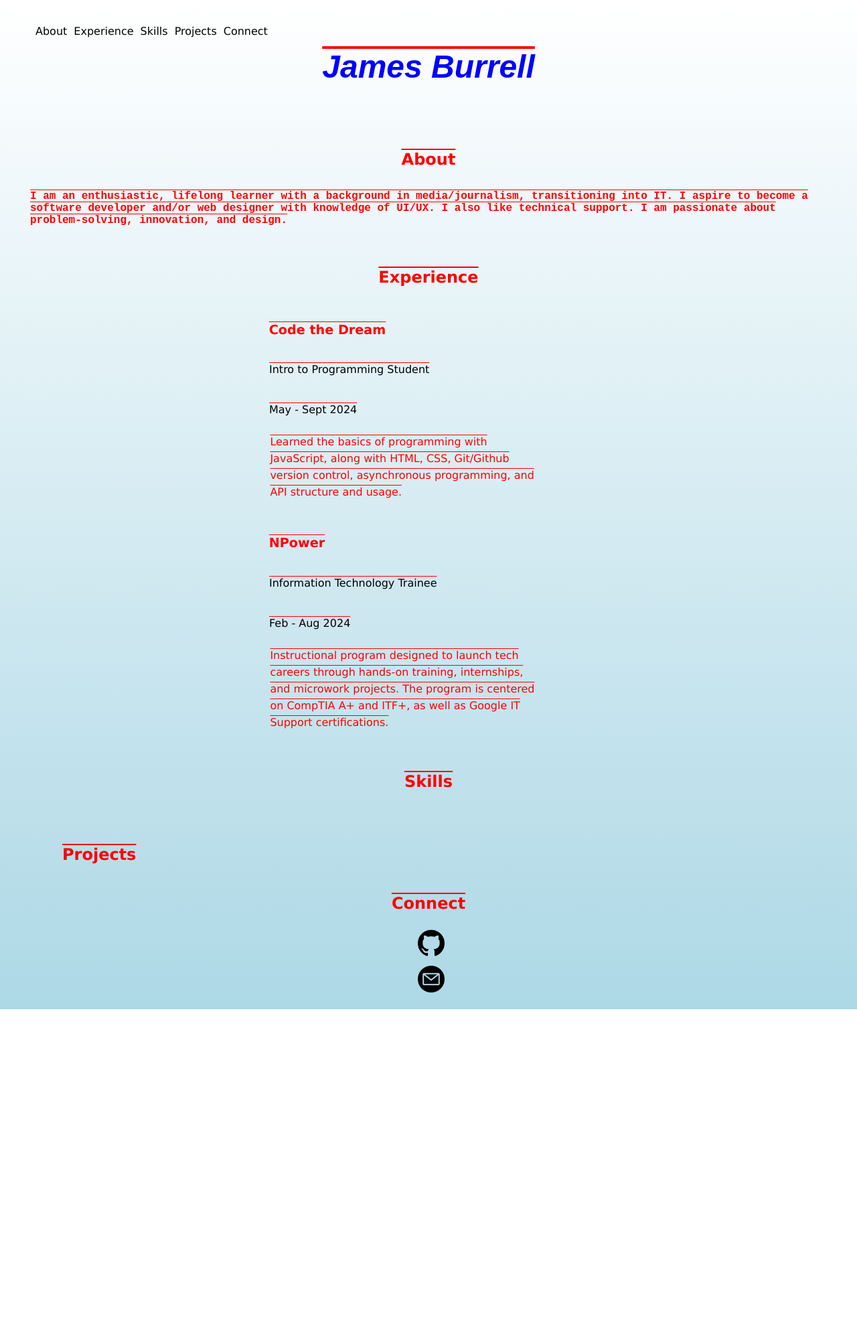
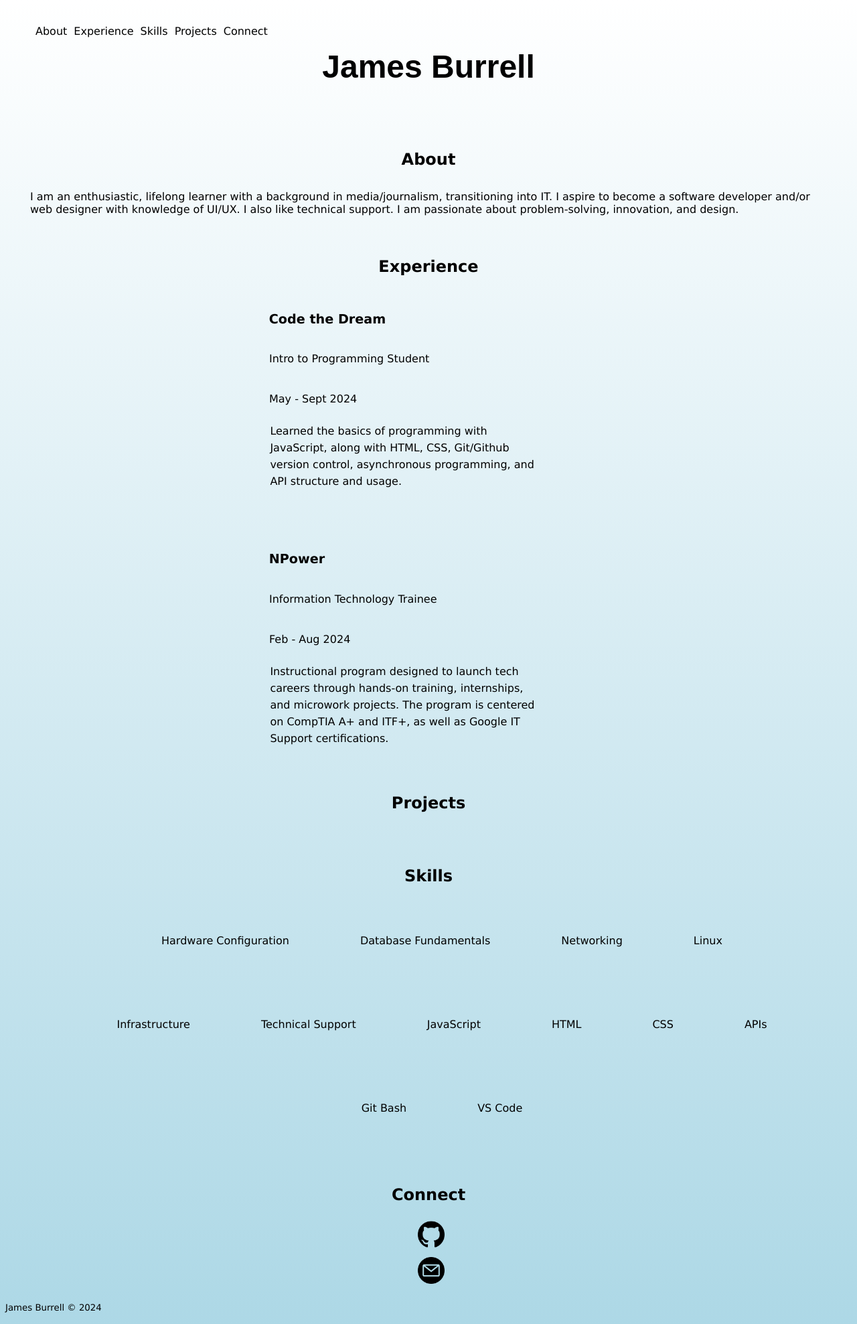
Before and after one commit to jamesbnc/james-burrell-io, a plain HTML site: page index.html in a window 1280 px wide. Shown: the whole page at 67% size. Before the commit the page ends 1507 px from the top, so only its background shows below. Drawn offline with Linux system fonts and the light colour scheme.

Commit message:
js added, created footer and skills

```diff
--- a/css/index.css
+++ b/css/index.css
@@ -1,70 +1,4 @@
 body {
-    background-image: linear-gradient(white,lightblue);
-    color:black;
-    font-family:'Lucida Sans', 'Lucida Sans Regular', 'Lucida Grande', 'Lucida Sans Unicode', Geneva, Verdana, sans-serif;
-}
-
-
-/* the following are for making a minimum of two changes to at least
-three elements for each of your media queries:
-
-/* example changes of body element from mobile to desktop and tablet*/
-
-@media only screen and (min-width: 700px) {
-    body {
-        color: red;
-        text-decoration: overline;
-    }
-}
-
-/* example changes of h1 element from mobile to desktop and tablet */
-
-@media only screen and (min-width: 700px) {
-    h1 {
-        color: blue;
-        font-style: italic;
-    }
-}
-
-/* example changes of p element from mobile to desktop and tablet */
-
-@media only screen and (min-width: 700px) {
-    p {
-        font-weight: bold;
-        font-family: 'Courier New', Courier, monospace;
-    }
-}
-
-.nav-bar {
-    background-color: hsl(0, 0%, 25%);
-    padding: none;
-    margin: 0px;
-    margin-left: 0;
-}
-
-.nav-bar a {
-    color: black;
-    text-decoration: none;
-    padding: 5px;
-    display: flex;
-    text-align: center;
-    float: left;
-}
-
-
-/* name padding under nav bar for mobile and tablet responsiveness */
-@media only screen and (max-width: 400px) {
-    .nav-bar {
-        padding-inline: 2rem;
-    }
-}
-
-
-
-
-
-/*
- body {
     background-image: linear-gradient(white, lightblue);
     color: black;
     font-family: 'Lucida Sans', 'Lucida Sans Regular', 'Lucida Grande', 'Lucida Sans Unicode', Geneva, Verdana, sans-serif;
@@ -87,8 +21,6 @@ three elements for each of your media queries:
 }
 
 /* name padding under nav bar for mobile and tablet responsiveness */
-
-
 @media only screen and (max-width: 400px) {
     .nav-bar {
         padding-inline: 2rem;
@@ -147,6 +79,7 @@ three elements for each of your media queries:
     padding-left: 40px;
     margin-left: 21.9em;
     text-align: left;
+    padding-bottom: 40px;  /*additional padding before projects section*/
 }
 
 /* widescreen media 1400px */
@@ -426,7 +359,7 @@ three elements for each of your media queries:
 
 #Projects {
     padding: 5px;
-    margin-left: 5em;
+    text-align: center;
 }
 
 ul {
--- a/index.html
+++ b/index.html
@@ -49,11 +49,11 @@
                 The program is centered on CompTIA A+ and ITF+, as well as Google IT Support certifications.</div>
         </div>
     </section>
+    <section id="Projects">
+        <h2>Projects</h2>
+    </section>
     <section id="Skills">
         <h2>Skills</h2>
-    </section>
-    <section id="Projects">
-        <h2>Projects</h2>
     </section>
     <section id="Connect">
         <h2>Connect</h2>
@@ -64,5 +64,6 @@
                         alt="Email icons created by Uniconlabs - Flaticon"></a></li>
         </ul>
     </section>
+    <script src="js/index.js"></script>
     </body>
     </html>
--- /dev/null
+++ b/js/index.js
@@ -0,0 +1,22 @@
+const currentDate = new Date();
+const thisYear = currentDate.getFullYear();
+
+const footer = document.createElement('footer');
+const copyright = document.createElement('p');
+copyright.innerHTML = `<small>James Burrell &copy; ${thisYear}</small>`
+
+footer.appendChild(copyright);
+document.body.appendChild(footer);
+
+let skills = ["Hardware Configuration", "Database Fundamentals", "Networking", "Linux",
+"Infrastructure", "Technical Support", "JavaScript", "HTML", "CSS", "APIs", "Git Bash", "VS Code"];
+
+let skillsSection = document.getElementById("Skills");
+let skillsList = document.createElement("ul");
+skillsSection.appendChild(skillsList);
+
+for (let skill of skills) {
+    let skillItem = document.createElement("li");
+    skillItem.innerText = skill;
+    skillsList.appendChild(skillItem);
+}
```
